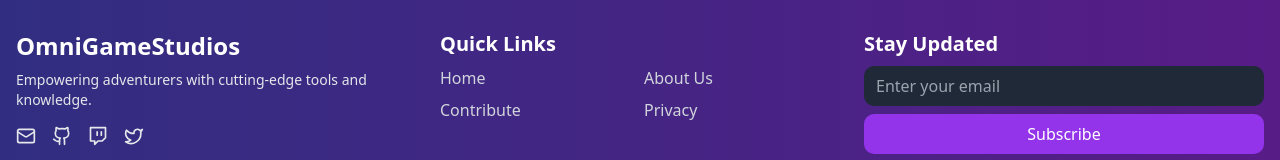
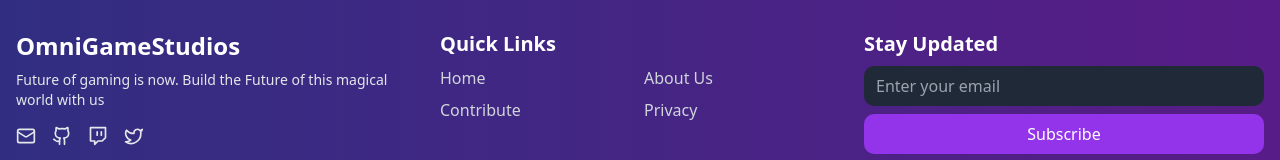
Before and after one commit to omni-aa/Omni-Studios-Frontend, a React (Vite) app: page / in a window 1280 px wide. Shown: the part 1659-1819 px from the top of the page. Built offline with nearby package versions, Linux system fonts and the light colour scheme; no server answers.

Commit message:
Modify core site logic

```diff
--- a/src/Pages/Footer/Footer.tsx
+++ b/src/Pages/Footer/Footer.tsx
@@ -10,7 +10,7 @@ const Footer = () => {
                     <div>
                         <h2 className="text-2xl font-bold text-white">OmniGameStudios</h2>
                         <p className="text-sm mt-2">
-                            Empowering adventurers with cutting-edge tools and knowledge.
+                            Future of gaming is now. Build the Future of this magical world with us
                         </p>
                         <div className="flex justify-center md:justify-start space-x-4 mt-4">
                             <a href="mailto:contact@auroraproject.com" className="hover:text-white">
```
